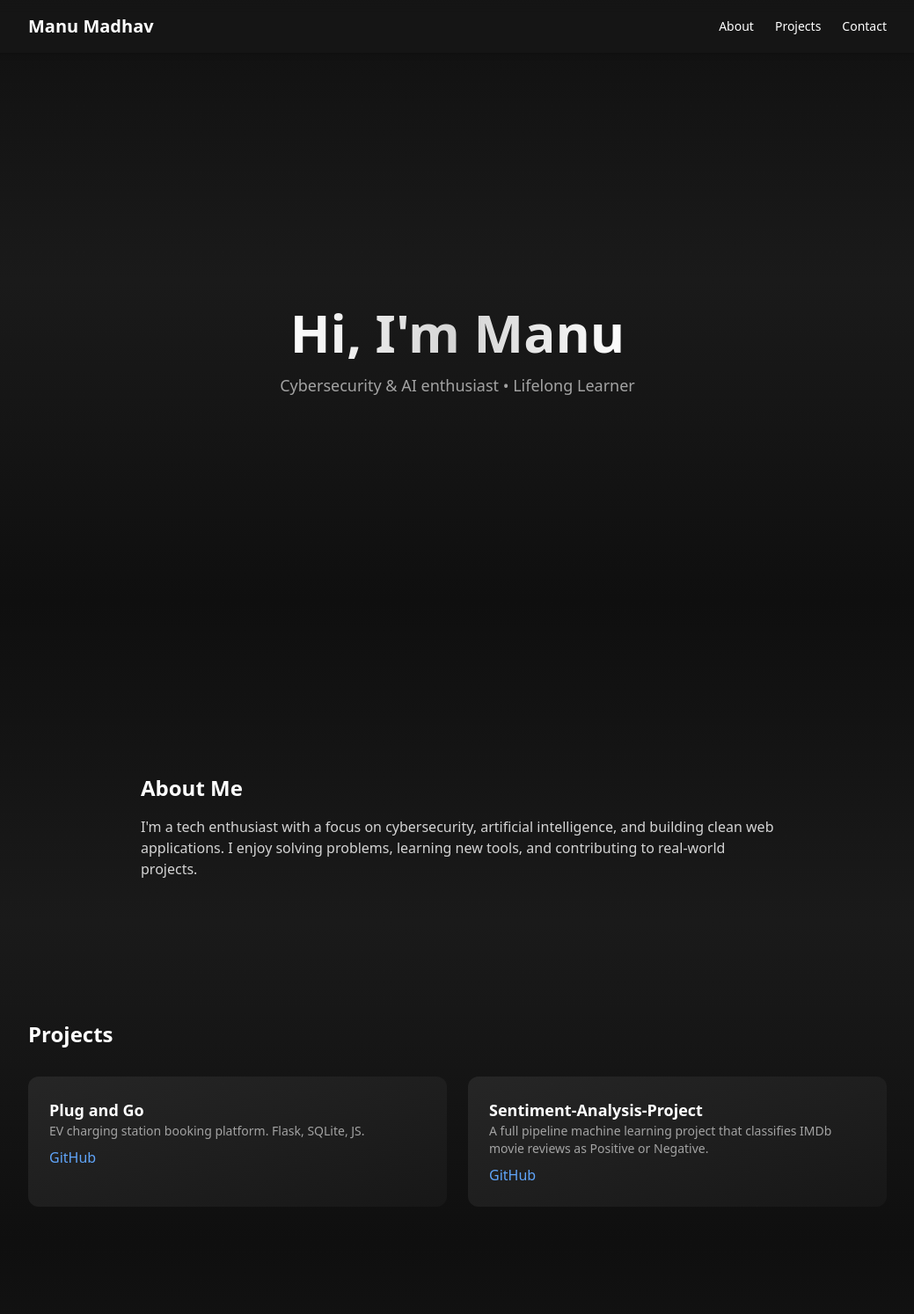
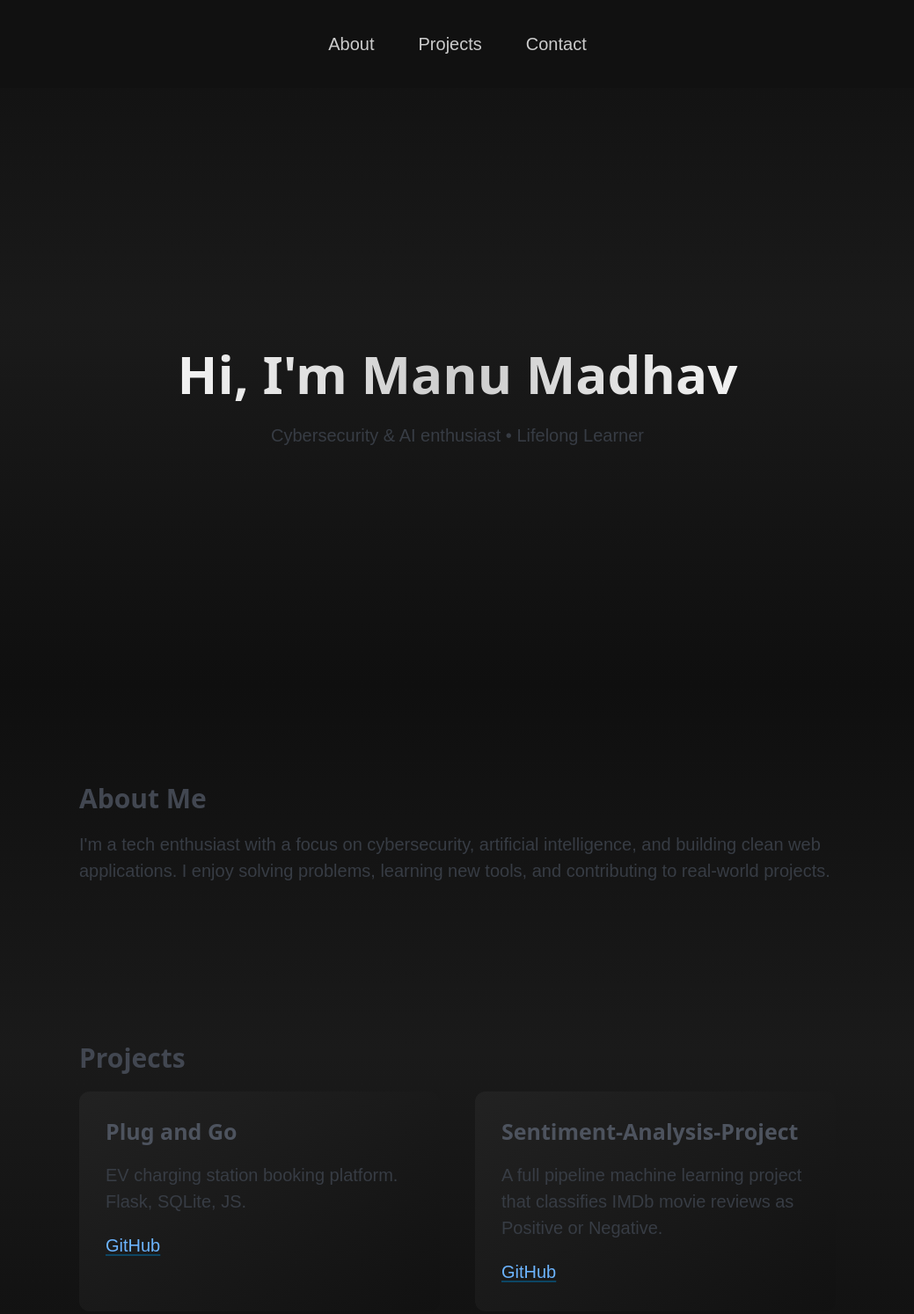
Before and after one commit to manu3699/Portfolio, a plain HTML site: page index.html in a window 1280 px wide. Shown: the top 1494 px of the page at 88% size, without its empty margins (120-1159 px from the left). Drawn offline with nearby package versions, Linux system fonts and the light colour scheme.

Commit message:
updated index.html

```diff
--- a/index.html
+++ b/index.html
@@ -1,47 +1,11 @@
 <!DOCTYPE html>
-<html lang="en" class="scroll-smooth">
+<html lang="en">
 <head>
   <meta charset="UTF-8" />
   <meta name="viewport" content="width=device-width, initial-scale=1.0" />
   <title>Manu Madhav | Tech Portfolio</title>
-  <script src="https://cdn.tailwindcss.com"></script>
-  <script>
-    tailwind.config = {
-      theme: {
-        extend: {
-          animation: {
-            fadeIn: 'fadeIn 2s ease-in-out',
-            bounceIn: 'bounceIn 1s ease-out',
-          },
-          keyframes: {
-            fadeIn: {
-              '0%': { opacity: '0' },
-              '100%': { opacity: '1' },
-            },
-            bounceIn: {
-              '0%': { transform: 'scale(0.5)', opacity: '0' },
-              '60%': { transform: 'scale(1.1)', opacity: '1' },
-              '100%': { transform: 'scale(1)' },
-            },
-          },
-     	     backgroundImage: {
-		  'gradient-linear': 'linear-gradient(to right, #ffffff, #cccccc, #1a1a1a, #000000)'
-		},
-
-        }
-      }
-    }
-  </script>
+  <link rel="stylesheet" href="https://cdn.jsdelivr.net/npm/@picocss/pico@2/css/pico.min.css" />
   <style>
-  @keyframes scrollAlternate {
-    0% {
-      background-position: 0% 0%;
-    }
-    100% {
-      background-position: 0% 100%;
-    }
-  }
-
     body {
       background: repeating-linear-gradient(
         to bottom,
@@ -50,77 +14,184 @@
         #1a1a1a 20%
       );
       background-size: 100% 200%;
-    background-repeat: repeat;
       animation: scrollAlternate 8s linear infinite alternate;
       color: white;
       font-family: sans-serif;
+      margin: 0;
+      padding-top: 4.5rem;
+    }
+
+     @keyframes scrollAlternate {
+      0% { background-position: 0% 0%; }
+      100% { background-position: 0% 100%; }
+    }
+
+    nav.navbar {
+      position: fixed;
+      top: 0;
+      width: 100%;
+      background-color: rgba(18, 18, 18, 0.9);
+      backdrop-filter: blur(8px);
+      z-index: 1000;
+      padding: 0.75rem 2rem;
+    }
+
+    .navbar-content {
+      max-width: 1200px;
+      margin: 0 auto;
+      display: flex;
+      justify-content: space-between;
+      align-items: center;
+      flex-wrap: wrap;
+    }
+
+    .navbar-content strong {
+      color: white;
+      font-size: 1.4rem;
+      margin-right: auto;
+    }
+
+    .navbar-content ul {
+      list-style: none;
+      display: flex;
+      gap: 1.5rem;
+      margin: 0;
+      padding: 0;
+    }
+
+    .navbar-content ul li a {
+      color: #ccc;
+      text-decoration: none;
+      transition: color 0.3s ease;
+    }
+
+    .navbar-content ul li a:hover {
+      color: white;
+      text-decoration: underline;
+    }
+
+    .hero {
+      text-align: center;
+      padding: 7rem 1rem 6rem; /* ensures it's in full view */
+      min-height: 90vh;
+      display: flex;
+      flex-direction: column;
+      justify-content: center;
+    }
+
+    .hero h2 {
+      font-size: 3rem;
+      font-weight: bold;
+      background: linear-gradient(to right, #ffffff, #cccccc, #ffffff);
+      -webkit-background-clip: text;
+      -webkit-text-fill-color: transparent;
+      margin-bottom: 1rem;
+    }
+
+    .card {
+      background: linear-gradient(to bottom right, #222, #111);
+      border-radius: 12px;
+      padding: 1.5rem;
+      transition: transform 0.3s ease;
+    }
+
+    .card:hover {
+      transform: scale(1.03);
+    }
+
+    a {
+      color: #6cb4ff;
+    }
+
+    a:hover {
+      text-decoration: underline;
+    }
+
+    footer {
+      margin-top: 4rem;
+      text-align: center;
+      font-size: 0.8rem;
+      color: #aaa;
+    }
+
+    section {
+      max-width: 900px;
+      margin: 0 auto;
+      padding: 4rem 1rem;
+    }
+
+    .project-grid {
+      display: grid;
+      grid-template-columns: repeat(auto-fit, minmax(300px, 1fr));
+      gap: 2rem;
     }
   </style>
-
 </head>
-<body class="bg-gradient-radial text-white font-sans">
+<body>
 
  <!-- Navbar -->
-  <header class="fixed top-0 w-full bg-neutral-900/70 backdrop-blur z-10 animate-fadeIn shadow-md">
-    <nav class="flex justify-between items-center max-w-5xl mx-auto px-6 py-4">
-      <h1 class="text-xl font-semibold">Manu Madhav</h1>
-      <ul class="flex gap-6 text-sm">
-        <li><a href="#about" class="hover:underline transition duration-300">About</a></li>
-        <li><a href="#projects" class="hover:underline transition duration-300">Projects</a></li>
-        <li><a href="#contact" class="hover:underline transition duration-300">Contact</a></li>
+  <nav class="navbar">
+    <div class="navbar-content">
+      <strong></strong>
+      <div class="nav-toggle" onclick="toggleMenu()">
+        <span></span>
+        <span></span>
+        <span></span>
+      </div>
+      <ul id="navLinks">
+        <li><a href="#about">About</a></li>
+        <li><a href="#projects">Projects</a></li>
+        <li><a href="#contact">Contact</a></li>
       </ul>
+    </div>
   </nav>
-  </header>
 
   <!-- Hero Section -->
-  <section class="min-h-screen flex items-center justify-center px-6 text-center" id="home">
-    <div class="animate-bounceIn">
-      <h2 class="text-4xl md:text-6xl font-bold bg-gradient-to-r from-white via-neutral-300 to-white text-transparent bg-clip-text">
-        Hi, I'm Manu
-      </h2>
-      <p class="mt-4 text-lg text-neutral-400">Cybersecurity & AI enthusiast • Lifelong Learner</p>
-    </div>
+  <section class="hero" id="home">
+    <h2>Hi, I'm Manu Madhav</h2>
+    <p>Cybersecurity & AI enthusiast • Lifelong Learner</p>
   </section>
 
   <!-- About Section -->
-  <section class="max-w-3xl mx-auto px-6 py-20 animate-fadeIn" id="about">
-    <h3 class="text-2xl font-semibold mb-4">About Me</h3>
-    <p class="text-neutral-300 transition duration-500 hover:text-white">
-      I'm a tech enthusiast with a focus on cybersecurity, artificial intelligence, and building clean web applications. I enjoy solving problems, learning new tools, and contributing to real-world projects.
+  <section id="about">
+    <h3>About Me</h3>
+    <p>
+      I'm a tech enthusiast with a focus on cybersecurity, artificial intelligence, and building clean web applications.
+      I enjoy solving problems, learning new tools, and contributing to real-world projects.
     </p>
   </section>
 
   <!-- Projects Section -->
-  <section class="max-w-5xl mx-auto px-6 py-20 animate-fadeIn" id="projects">
-    <h3 class="text-2xl font-semibold mb-8">Projects</h3>
-    <div class="grid gap-6 md:grid-cols-2">
-      <div class="bg-gradient-to-br from-neutral-800 to-neutral-900 p-6 rounded-xl transition-transform duration-300 hover:scale-105">
-        <h4 class="text-lg font-semibold text-white">Plug and Go</h4>
-        <p class="text-sm text-neutral-400">EV charging station booking platform. Flask, SQLite, JS.</p>
-        <a href="https://github.com/manu3699/Plug-and-Go" target="_blank" class="text-blue-400 mt-2 inline-block hover:underline">GitHub</a>
+  <section id="projects">
+    <h3>Projects</h3>
+    <div class="project-grid">
+      <div class="card">
+        <h4>Plug and Go</h4>
+        <p>EV charging station booking platform. Flask, SQLite, JS.</p>
+        <a href="https://github.com/manu3699/Plug-and-Go" target="_blank">GitHub</a>
       </div>
-      <div class="bg-gradient-to-br from-neutral-800 to-neutral-900 p-6 rounded-xl transition-transform duration-300 hover:scale-105">
-        <h4 class="text-lg font-semibold text-white">Sentiment-Analysis-Project</h4>
-        <p class="text-sm text-neutral-400">A full pipeline machine learning project that classifies IMDb movie reviews as Positive or Negative.</p>
-        <a href="https://github.com/manu3699/sentiment-analysis-project" target="_blank" class="text-blue-400 mt-2 inline-block hover:underline">GitHub</a>
+      <div class="card">
+        <h4>Sentiment-Analysis-Project</h4>
+        <p>A full pipeline machine learning project that classifies IMDb movie reviews as Positive or Negative.</p>
+        <a href="https://github.com/manu3699/sentiment-analysis-project" target="_blank">GitHub</a>
       </div>
     </div>
   </section>
 
   <!-- Contact Section -->
-  <section class="max-w-3xl mx-auto px-6 py-20 animate-fadeIn" id="contact">
-    <h3 class="text-2xl font-semibold mb-4">Contact</h3>
-    <p class="text-neutral-300 mb-4">Feel free to reach out via email or connect with me on LinkedIn.</p>
-    <p class="text-neutral-400">📧 <a href="mailto:madhavmanu905@gmail.com" class="underline hover:text-white">madhavmanu905@gmail.com</a></p>
-    <p class="text-neutral-400 mt-2">
+  <section id="contact">
+    <h3>Contact</h3>
+    <p>Feel free to reach out via email or connect with me on LinkedIn.</p>
+    <p>📧 <a href="mailto:madhavmanu905@gmail.com">madhavmanu905@gmail.com</a></p>
+    <p>
       🔗
-      <a href="https://linkedin.com/in/manu-madhav-505292276" target="_blank" class="underline hover:text-white">LinkedIn</a> |
-      <a href="https://github.com/manu3699" target="_blank" class="underline hover:text-white">GitHub</a>
+      <a href="https://linkedin.com/in/manu-madhav-505292276" target="_blank">LinkedIn</a> |
+      <a href="https://github.com/manu3699" target="_blank">GitHub</a>
     </p>
   </section>
 
   <!-- Footer -->
-  <footer class="text-center text-neutral-500 text-sm py-6 animate-fadeIn">
+  <footer>
     © 2025 Manu Madhav. All rights reserved.
   </footer>
 </body>
```
Lines whose indentation alone changed are shown as unchanged.
